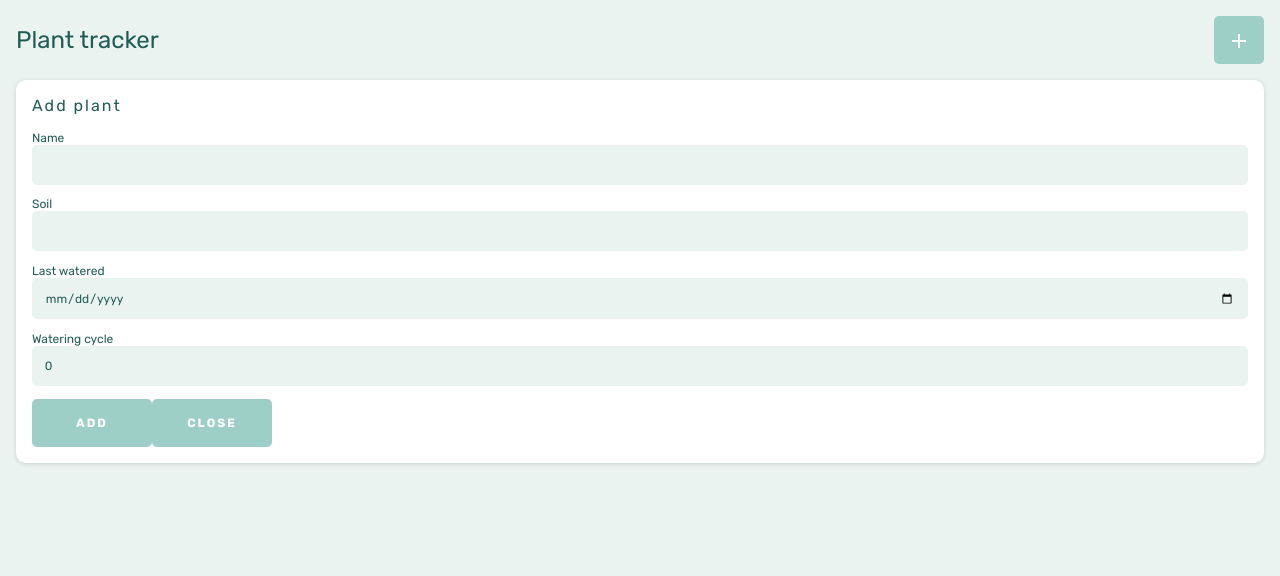
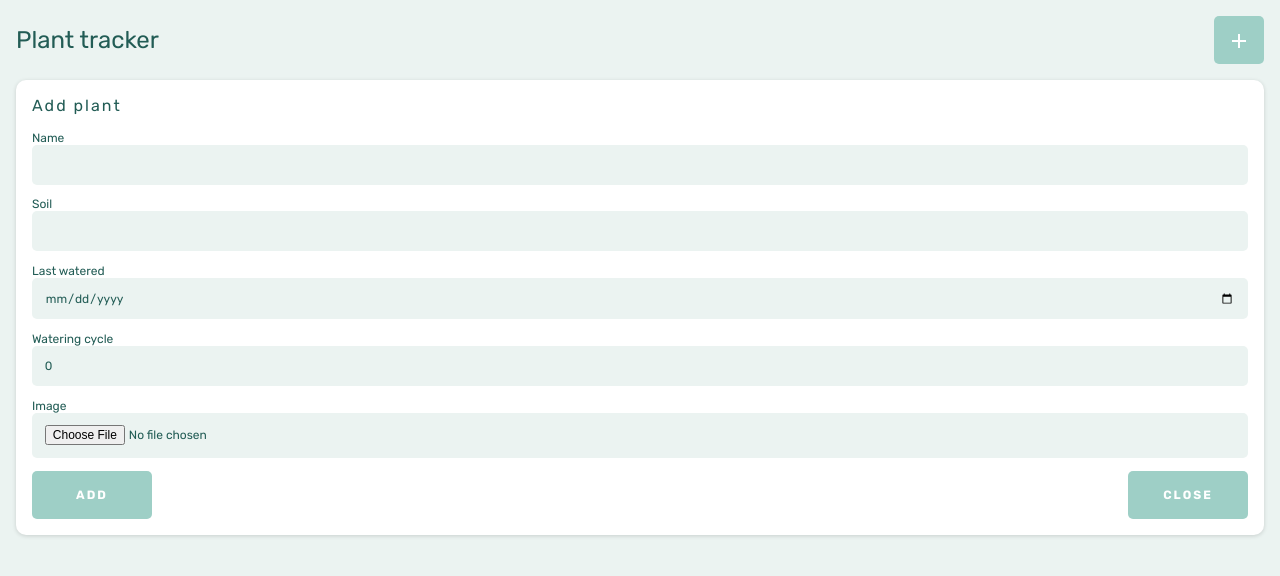
Before and after one commit to laurpe/plant-tracker, a React (Create React App) app: page / in a window 1280 px wide. Both pictures are taken after a click on the button 1239 px from the left and 40 px from the top of the page. Shown: the top 576 px of the page. Built offline with nearby package versions, Linux system fonts and the light colour scheme; no server answers.

Commit message:
form add image, row component props

```diff
--- a/src/components/AddPlantForm.tsx
+++ b/src/components/AddPlantForm.tsx
@@ -10,6 +10,7 @@ import Label from "./style/Generics/Form/Label";
 import Form from "./style/Generics/Form/Form";
 import Button from "./style/Generics/Button";
 import Subtitle from "./style/Generics/Subtitle";
+import Row from "./style/Generics/Row";
 
 const baseUrl = process.env.REACT_APP_API_BASE_URL as string;
 
@@ -56,6 +57,26 @@ const AddPlantForm = ({ plants, setPlants, handleToggleFormClick }: Props) => {
 
     const maxDate = new Date().toISOString().substring(0, 10);
 
+    const handleImageChange = (
+        event: React.ChangeEvent<HTMLInputElement>
+    ): void => {
+        const data = new FormData();
+
+        const uploadImage = async () => {
+            if (event.target.files) {
+                data.append("file", event.target.files[0]);
+
+                try {
+                    await axios.post(`${baseUrl}upload`, data);
+                } catch (error) {
+                    throw new Error("Could not upload image");
+                }
+            }
+        };
+
+        void uploadImage();
+    };
+
     return (
         <Card>
             <Form onSubmit={handleSubmit}>
@@ -95,6 +116,9 @@ const AddPlantForm = ({ plants, setPlants, handleToggleFormClick }: Props) => {
                     min="1"
                     required
                 />
+                <Label htmlFor="file">Image</Label>
+                <Input type="file" name="file" onChange={handleImageChange} />
+                <Row justifyContent="space-between">
                     <Button type="submit" width="120px">
                         Add
                     </Button>
@@ -105,6 +129,7 @@ const AddPlantForm = ({ plants, setPlants, handleToggleFormClick }: Props) => {
                     >
                         Close
                     </Button>
+                </Row>
             </Form>
         </Card>
     );
--- a/src/components/style/Generics/Row.tsx
+++ b/src/components/style/Generics/Row.tsx
@@ -3,6 +3,8 @@ import styled from "styled-components";
 const Row = styled.div`
     display: flex;
     flex-direction: row;
+    justify-content: ${(props: { justifyContent?: string }) =>
+        props.justifyContent || "start"};
 `;
 
 export default Row;
--- a/src/components/style/PlantCard/CardInfo.tsx
+++ b/src/components/style/PlantCard/CardInfo.tsx
@@ -7,7 +7,6 @@ const CardInfo = styled.div`
     flex-direction: column;
     justify-content: space-between;
     flex: 1;
-    width: 100%;
 `;
 
 export default CardInfo;
```
Lines whose indentation alone changed are shown as unchanged.
